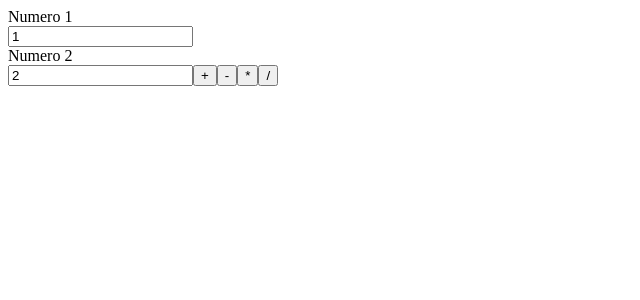
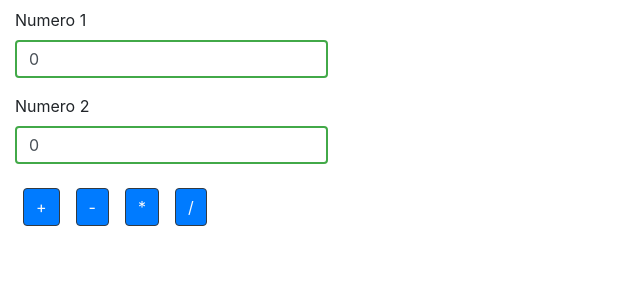
Before and after one commit to joshuagottardogalvani/AngularC9_Esercizi_Gottardo, an Angular app in the folder calc-email/: page / in a window 1280 px wide. Shown: the top 300 px of the page, without its empty margins (0-640 px from the left). Built offline with nearby package versions, Linux system fonts and the light colour scheme.

Commit message:
modifiche

```diff
--- a/calc-email/package.json
+++ b/calc-email/package.json
@@ -19,6 +19,8 @@
     "@angular/platform-browser": "~7.2.0",
     "@angular/platform-browser-dynamic": "~7.2.0",
     "@angular/router": "~7.2.0",
+    "@ng-bootstrap/ng-bootstrap": "^4.1.2",
+    "bootstrap": "^4.3.1",
     "core-js": "^2.5.4",
     "rxjs": "~6.3.3",
     "tslib": "^1.9.0",
--- a/calc-email/src/app/app.component.css
+++ b/calc-email/src/app/app.component.css
@@ -0,0 +1,7 @@
+.ng-valid:not(form) {
+  border: 2px solid #42A948;
+}
+
+.ng-invalid:not(form)  {
+  border: 2px solid #a94442;
+}
--- a/calc-email/src/app/app.component.html
+++ b/calc-email/src/app/app.component.html
@@ -1,12 +1,21 @@
 <form [formGroup]="myForm">
-  Numero 1<br>
-  <input type="number" name="numero1" #numero1 [formControl]="myForm.controls['numero1']"><br>
-  Numero 2<br>
-  <input type="number" name="numero2" #numero2 [formControl]="myForm.controls['numero2']">
-  <button type="button" (click)="somma()">+</button>
-  <button type="button" (click)="sottrazione()">-</button>
-  <button type="button" (click)="moltiplicazione()">*</button>
-  <button type="button" (click)="divisione()">/</button>
+  <div class="form-group">
+    <label for="numero1">Numero 1</label>
+    <input type="number" class="form-control w-25" id="numero1" name="numero1" onfocus="this.value=''" [formControl]="myForm.controls['numero1']">
+  </div>
+  <div class="form-group">
+    <label for="numero2">Numero 2</label>
+    <input type="number" class="form-control w-25" id="numero2" name="numero2" onfocus="this.value=''" [formControl]="myForm.controls['numero2']">
+  </div>
+  <div *ngIf="!myForm.valid" class="alert alert-danger">Il form non è valido</div>
+  <button type="button" class="btn btn-primary m-2 btn-outline-dark text-light" (click)="somma()">+</button>
+  <button type="button" class="btn btn-primary m-2 btn-outline-dark text-light" (click)="sottrazione()">-</button>
+  <button type="button" class="btn btn-primary m-2 btn-outline-dark text-light" (click)="moltiplicazione()">*</button>
+  <button type="button" class="btn btn-primary m-2 btn-outline-dark text-light" (click)="divisione()">/</button>
 </form>
 
-<app-ris-component [risultato]="risultato"></app-ris-component>
+<ul>
+  <li *ngFor="let n of arrayNumeri">{{ n }}</li>
+</ul>
+
+<app-ris-component [risultato]="risultato" [numero1]="numero1" [numero2]="numero2"></app-ris-component>
--- a/calc-email/src/app/app.component.ts
+++ b/calc-email/src/app/app.component.ts
@@ -10,28 +10,40 @@ export class AppComponent {
 
   myForm: FormGroup;
   risultato: Number;
+  numero1: Number;
+  numero2: Number;
+  numero: Number;
+  arrayNumeri: Number[];
 
   constructor(fb: FormBuilder) {
-    this.myForm = fb.group({'numero1': ['1', Validators.required], 'numero2': ['2', Validators.required]
+    this.myForm = fb.group({'numero1': ['0', Validators.required], 'numero2': ['0', Validators.required]
     });
   }
 
   somma() {
+    this.numero1 = Number(this.myForm.controls['numero1'].value);
+    this.numero2 = Number(this.myForm.controls['numero2'].value);
     this.risultato = Number(this.myForm.controls['numero1'].value) + Number(this.myForm.controls['numero2'].value);
     return false;
   }
 
   sottrazione() {
+    this.numero1 = Number(this.myForm.controls['numero1'].value);
+    this.numero2 = Number(this.myForm.controls['numero2'].value);
     this.risultato = Number(this.myForm.controls['numero1'].value) - Number(this.myForm.controls['numero2'].value);
     return false;
   }
 
   moltiplicazione() {
+    this.numero1 = Number(this.myForm.controls['numero1'].value);
+    this.numero2 = Number(this.myForm.controls['numero2'].value);
     this.risultato = Number(this.myForm.controls['numero1'].value) * Number(this.myForm.controls['numero2'].value);
     return false;
   }
 
   divisione() {
+    this.numero1 = Number(this.myForm.controls['numero1'].value);
+    this.numero2 = Number(this.myForm.controls['numero2'].value);
     this.risultato = Number(this.myForm.controls['numero1'].value) / Number(this.myForm.controls['numero2'].value);
     return false;
   }
--- a/calc-email/src/app/app.module.ts
+++ b/calc-email/src/app/app.module.ts
@@ -1,6 +1,7 @@
 import { BrowserModule } from '@angular/platform-browser';
 import { NgModule } from '@angular/core';
 import { FormsModule, ReactiveFormsModule } from '@angular/forms';
+import {NgbModule} from '@ng-bootstrap/ng-bootstrap'
 
 import { AppComponent } from './app.component';
 import { RisComponentComponent } from './ris-component/ris-component.component';
@@ -13,7 +14,8 @@ import { RisComponentComponent } from './ris-component/ris-component.component';
   imports: [
     BrowserModule,
     FormsModule,
-    ReactiveFormsModule
+    ReactiveFormsModule,
+    NgbModule
   ],
   providers: [],
   bootstrap: [AppComponent]
--- a/calc-email/src/app/ris-component/ris-component.component.html
+++ b/calc-email/src/app/ris-component/ris-component.component.html
@@ -1 +1 @@
-{{ risultato }}
+<div>{{ risultato }}</div>
--- a/calc-email/src/app/ris-component/ris-component.component.ts
+++ b/calc-email/src/app/ris-component/ris-component.component.ts
@@ -8,6 +8,11 @@ import { Component, OnInit, Input } from '@angular/core';
 export class RisComponentComponent implements OnInit {
 
   @Input() risultato: Number;
+  @Input() numero1: Number;
+  @Input() numero2: Number;
+
+  arrayNumeri: Number[];
+  numero: Number;
 
   constructor() { }
 
--- a/calc-email/src/index.html
+++ b/calc-email/src/index.html
@@ -9,6 +9,8 @@
   <link rel="icon" type="image/x-icon" href="favicon.ico">
 </head>
 <body>
-  <app-root></app-root>
+  <div class="container-fluid mt-2">
+    <app-root></app-root>
+  </div>
 </body>
 </html>
--- a/calc-email/src/styles.css
+++ b/calc-email/src/styles.css
@@ -1 +1,2 @@
 /* You can add global styles to this file, and also import other style files */
+@import '~bootstrap/dist/css/bootstrap.css';
```
Also changed, not shown: 1 other file (tests, documents, lock files or other folders). Lines whose indentation alone changed are shown as unchanged.
